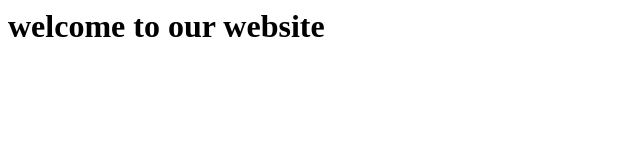
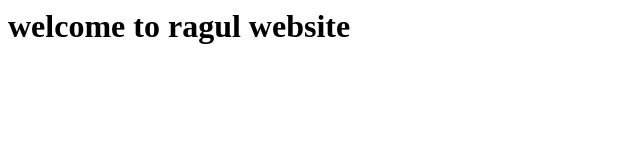
Before and after one commit to ragul-tickey/devlopment, a plain HTML site: page index.html in a window 1280 px wide. Shown: the whole page, without its empty margins (0-640 px from the left). Drawn offline with Linux system fonts and the light colour scheme.

Commit message:
Updated index.html

```diff
--- a/index.html
+++ b/index.html
@@ -1 +1 @@
-<h1> welcome to our website  </h1>
+<h1> welcome to ragul website  </h1>
```
